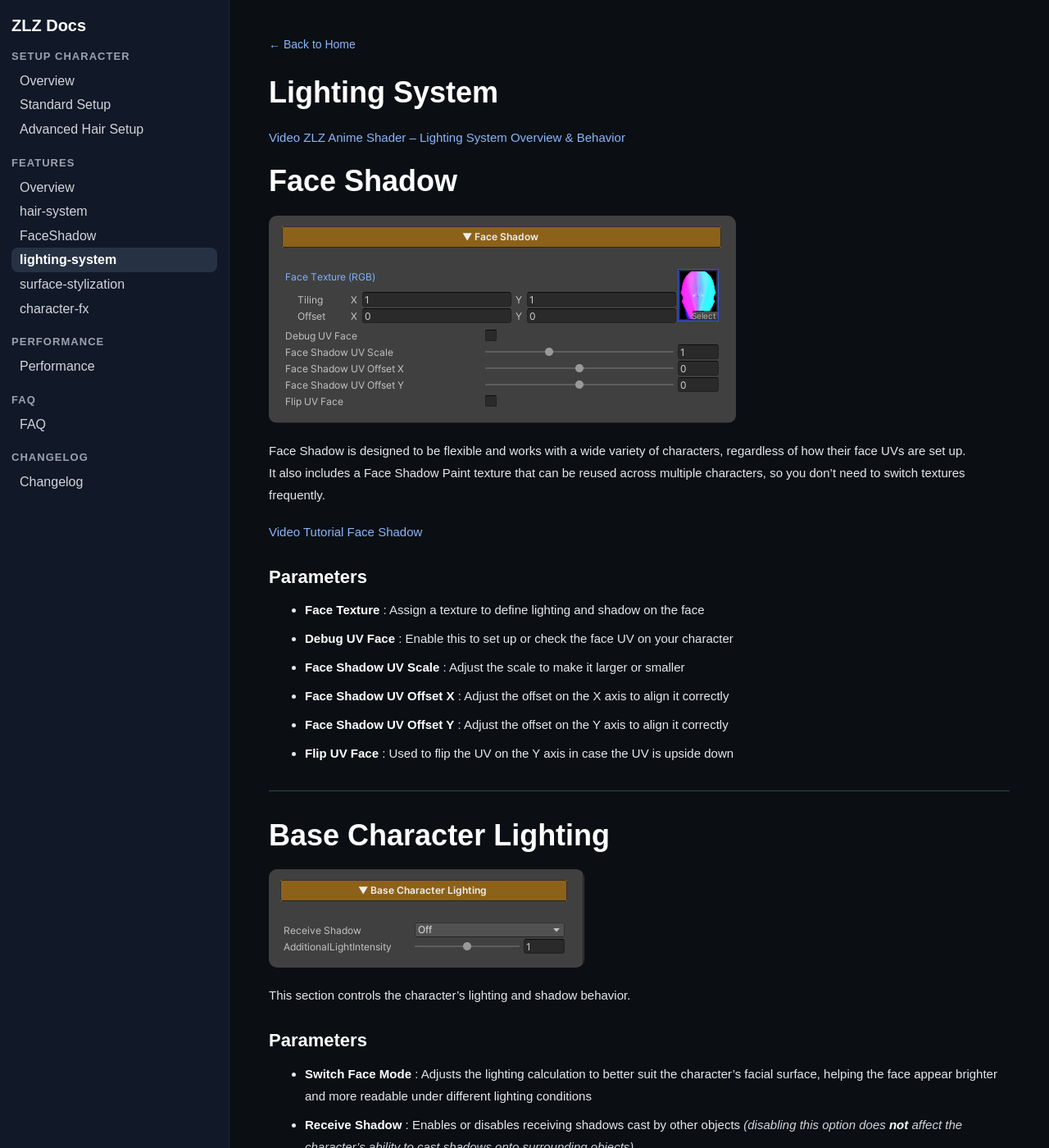
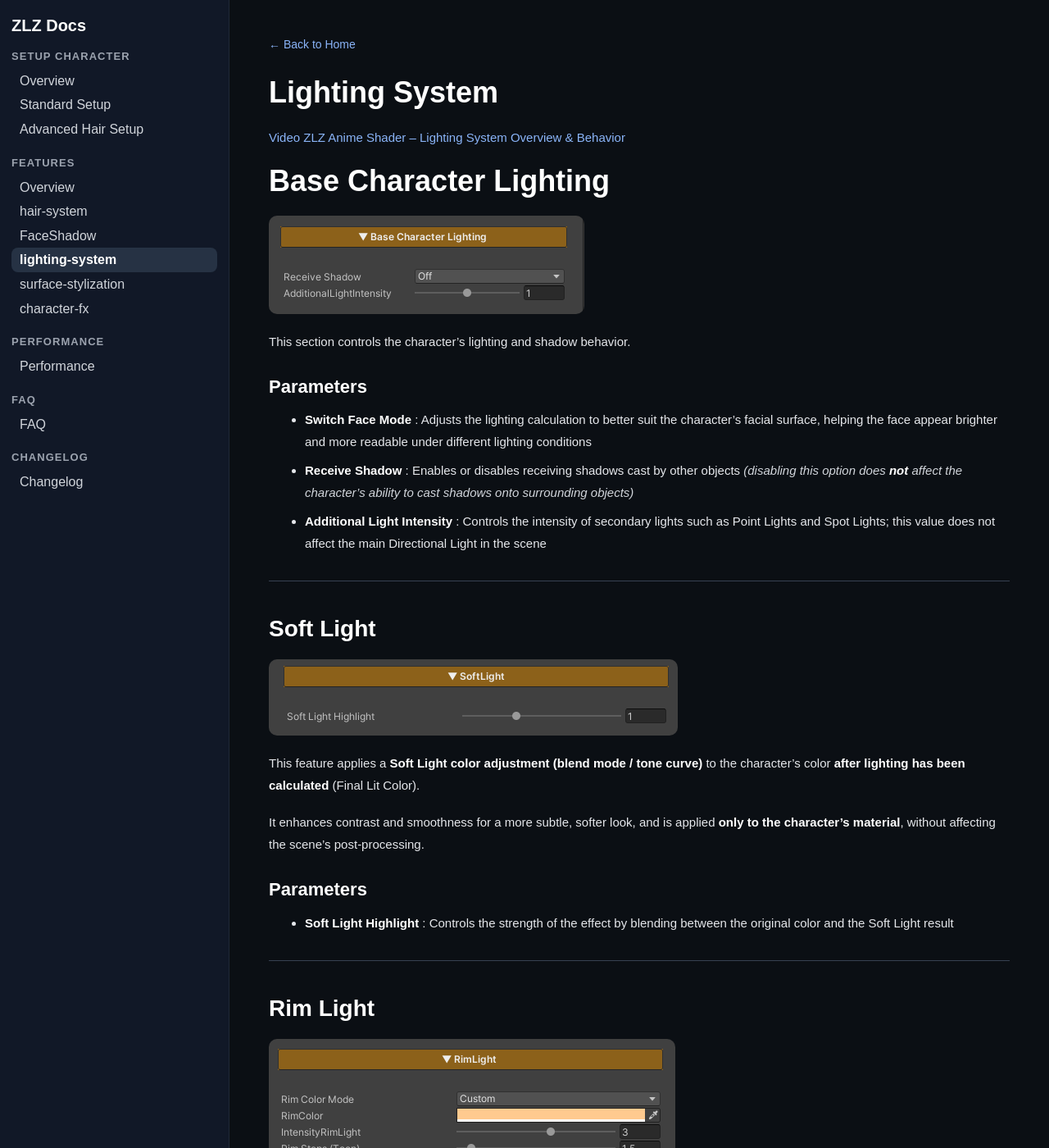
Before and after one commit to zlz-studio/zlz-studio.github.io, a Jekyll site: the page built from features/lighting-system/index.md, in a window 1280 px wide and 1400 px high. Shown: the whole window at 82% size. Built offline with Jekyll 4.4.1, drawn with Linux system fonts in a browser that asks for light colours.

Commit message:
Update index.md

```diff
--- a/features/lighting-system/index.md
+++ b/features/lighting-system/index.md
@@ -6,27 +6,6 @@ title: Lighting-System
 # Lighting System
 
 [Video ZLZ Anime Shader – Lighting System Overview & Behavior](https://youtu.be/GS7kpy4XTZM)
-
-# Face Shadow
-
-![basecharacterlighting](../images/FaceShadow.png)
-
-Face Shadow is designed to be flexible and works with a wide variety of characters, regardless of how their face UVs are set up.
-It also includes a Face Shadow Paint texture that can be reused across multiple characters, so you don’t need to switch textures frequently.
-
-[Video Tutorial Face Shadow](https://www.youtube.com/watch?v=_ofUJvzlflg)
-
-
-### Parameters
-
-- **Face Texture** : Assign a texture to define lighting and shadow on the face
-- **Debug UV Face** : Enable this to set up or check the face UV on your character
-- **Face Shadow UV Scale** : Adjust the scale to make it larger or smaller
-- **Face Shadow UV Offset X** : Adjust the offset on the X axis to align it correctly
-- **Face Shadow UV Offset Y** : Adjust the offset on the Y axis to align it correctly
-- **Flip UV Face** : Used to flip the UV on the Y axis in case the UV is upside down
-
----
 
 # Base Character Lighting
 
```
